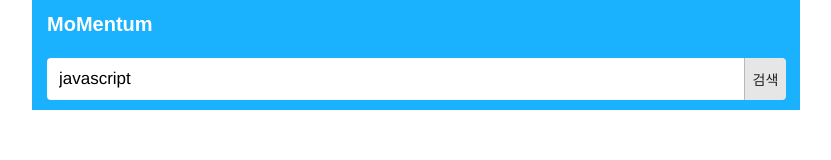
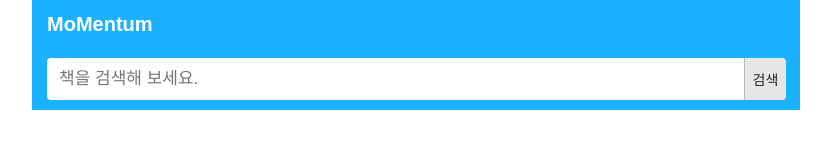
Before and after one commit to spelar/next-momentum, a Next.js app: page / in a window 1280 px wide. Shown: the top 160 px of the page, without its empty margins (224-1055 px from the left). Built offline with nearby package versions, Linux system fonts and the light colour scheme; no server answers.

Commit message:
book 컴포넌트 state 수정

```diff
--- a/src/app/components/book.tsx
+++ b/src/app/components/book.tsx
@@ -13,7 +13,7 @@ import SkeletonElement from "./common/skeletonElement";
 import List from "./common/list";
 
 export default function Book() {
-  const [inputValue, setInputValue] = useState<string>("javascript");
+  const [inputValue, setInputValue] = useState<string>("");
   const { ref, inView } = useInView({ threshold: 0.3 });
   const {
     data,
```
